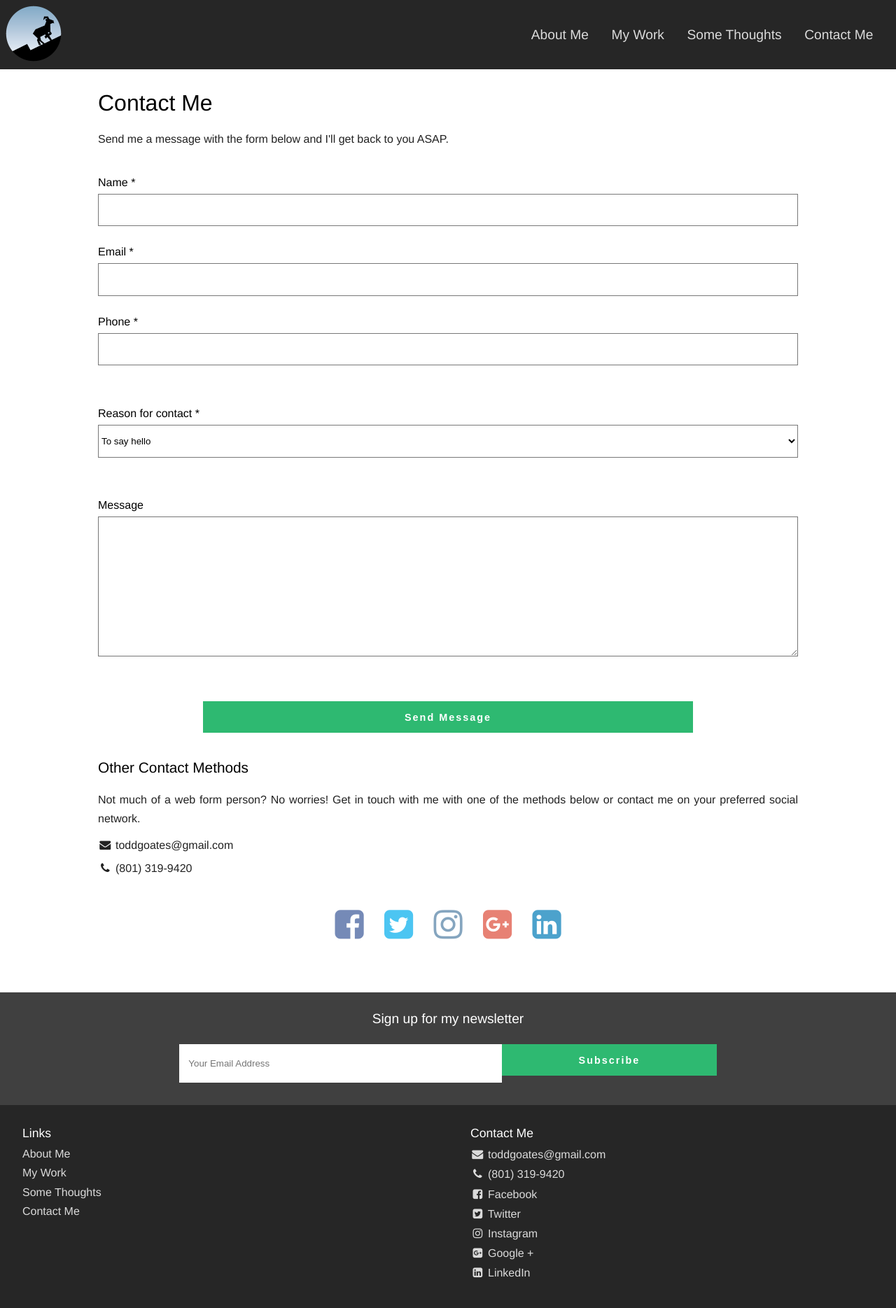
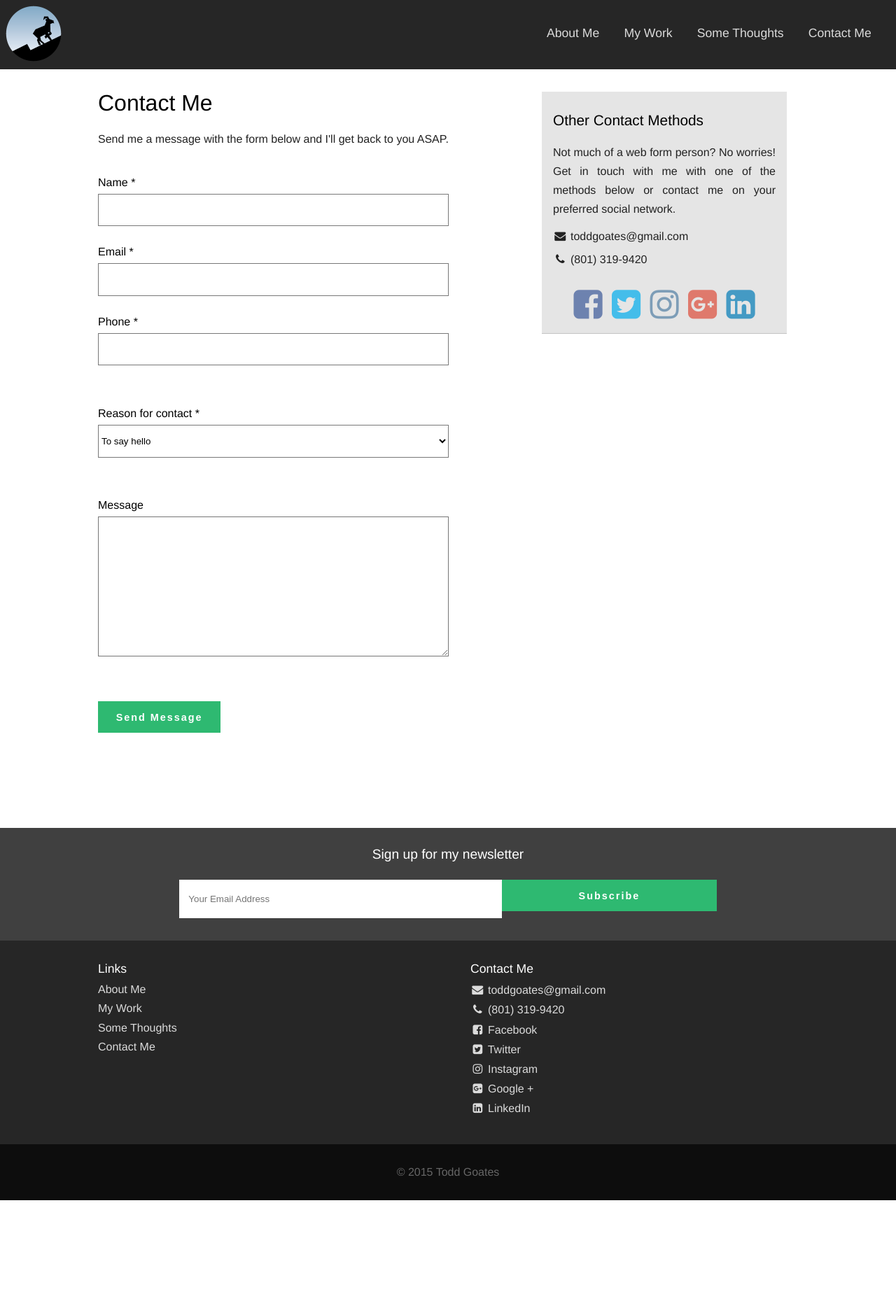
Before and after one commit to toddgoates/Goat-Site-Design, a PHP site: page /contact.php in a window 1280 px wide. Shown: the top 1869 px of the page at 70% size. After the commit the page ends 1715 px from the top, so only its background shows below. Run offline with PHP 8.4, Linux system fonts and the light colour scheme; some libraries are stand-ins or nearby versions.

Commit message:
Continue to make changes to desktop css.  Add some necessary classes to sections and a div to the footer.

```diff
--- a/contact.php
+++ b/contact.php
@@ -33,7 +33,7 @@
 
     <div class="main-content">
         <div class="wrapper">
-            <section>
+            <section class="form">
                 <h1>Contact Me</h1>
                 <p>Send me a message with the form below and I'll get back to you ASAP.</p>
                 <form id="contact" action="send.php" method="POST" enctype="multipart/form-data">
@@ -107,7 +107,7 @@
                     <button type="submit" name="submit" class="submit-button">Send Message</button>
                 </form>
             </section>
-            <section>
+            <section class="other-contact">
                 <h2>Other Contact Methods</h2>
                 <p>Not much of a web form person?  No worries!  Get in touch with me with one of the methods below or contact me on your preferred social network.</p>
                 <ul class="no-bullet">
@@ -115,7 +115,7 @@
                     <li><i class="fa fa-fw fa-phone"></i> (801) 319-9420</li>
                 </ul>
                 <div class="other-contact">
-                    <ul>
+                    <ul class="social-list">
                         <li class="social">
                             <a href="https://www.facebook.com/todd.goates" target="_blank" id="facebook">
                                 <i class="fa fa-facebook-square"></i>
@@ -145,6 +145,7 @@
                 </div>
                 <div class="clear-fix"></div>
             </section>
+            <div class="clear-fix"></div>
         </div>
     </div>
 
--- a/css/main.css
+++ b/css/main.css
@@ -576,17 +576,13 @@ section {margin-bottom: 2.5em;}
 .main-content form .submit-button:hover {
     background: rgba(46, 185, 113, 0.8);
 }
-.main-content .no-bullet li {
-    list-style-type: none;
-    margin: 1em 0;
-}
-.main-content .other-contact ul {
-    margin: 3em 0 0 0;
+.main-content .other-contact ul.social-list {
+    margin: 2em 0 0 0;
     padding: 0;
     list-style-type: none;
     text-align: center;
 }
-.main-content .other-contact ul li {
+.main-content .other-contact ul.social-list li {
     display: inline;
     margin: 0;
     padding: 0;
@@ -602,6 +598,10 @@ section {margin-bottom: 2.5em;}
 .main-content .other-contact li a#google-plus:hover {color: rgba(221, 75, 57, 1);}
 .main-content .other-contact li a#linkedin {color: rgba(0, 123, 182, 0.7);}
 .main-content .other-contact li a#linkedin:hover {color: rgba(0, 123, 182, 1);}
+.main-content .no-bullet li {
+    list-style-type: none;
+    margin: 1em 0;
+}
 
 /**********
 TABLET CSS
@@ -719,7 +719,7 @@ TABLET CSS
     }
 
     /*** CONTACT PAGE ***/
-    .main-content .other-contact ul li {margin: 0.5em;}
+    .main-content .other-contact ul li {margin: 1em 0;}
 
 } /* End tablet */
 
@@ -746,8 +746,10 @@ DESKTOP CSS
         right: -1em;
         z-index: 9000;
     }
-    nav li {
-        float: left;
+    nav li {float: left;}
+    nav li a {
+        font-size: 1.1em;
+        margin-right: 2em;
     }
 
     /*** LANDING AREA ***/
@@ -768,14 +770,55 @@ DESKTOP CSS
     /*** BLOG ***/
     .blog .project img { max-width: 15%;}
 
+    /*** FOOTER ***/
+    footer .wrapper .middle {
+        width: 1000px;
+        display: block;
+        margin: 0 auto;
+    }
+
     /*** ABOUT PAGE / OTHER PAGE ELEMENTS ***/
     .main-content {
         max-width: 1000px;
         display: block;
         margin: 0 auto;
-        padding: 2em 0;
+        padding: 2em 1em;
     }
-    .main-content img.me-pic {max-width: 25%;}\
+    section {margin-bottom: 4em;}
+    .main-content img.me-pic,
     .main-content .cta-button {max-width: 25%;}
 
+    /*** WORK PAGE ***/
+    .main-content .projects .project-icon {max-width: 20%;}
+
+    /*** BLOG PAGE ***/
+    section.thoughts {
+        max-width: 60%;
+        float: left;
+    }
+    section.twitter {
+        max-width: 40%;
+        float: right;
+        box-sizing: border-box;
+        padding: 0 1em 0 5em;
+    }
+    /*** CONTACT PAGE ***/
+    section.form {
+        max-width: 60%;
+        float: left;
+        box-sizing: border-box;
+    }
+    .main-content form .submit-button {
+        max-width: 35%;
+        margin: 0;
+    }
+    section.other-contact {
+        background: rgba(0, 0, 0, 0.1);
+        border-bottom: solid 1px rgba(0, 0, 0, 0.15);
+        max-width: 35%;
+        float: right;
+        box-sizing: border-box;
+        margin: 0 1em 0 5em;
+        padding: 0 1em 1em 1em;
+    }
 }
--- a/includes/footer.php
+++ b/includes/footer.php
@@ -12,6 +12,7 @@
 		</form>
 	</div>
 	<div class="wrapper">
+        <div class="middle">
             <div class="footer-left">
                 <h4>Links</h4>
                 <ul>
@@ -61,6 +62,7 @@
                     </li>
                 </ul>
             </div>
+        </div>
         <div class="clear-fix"></div>
 	</div>
 	<div class="footer-bottom">
--- a/thoughts.php
+++ b/thoughts.php
@@ -32,7 +32,7 @@
 
         <div class="main-content">
             <div class="wrapper">
-                <section>
+                <section class="thoughts">
                     <h1>Some Thoughts</h1>
                     <p>Below are some different blog entries on the topic of technology and my quest to become the greatest web developer ever:</p>
                     <figure>
@@ -50,10 +50,11 @@
                         </figcaption>
                     </figure>
                 </section>
-                <section>
+                <section class="twitter">
                     <h2>Some Tweets</h2>
                     <div class="tweet-container" id="tweetlist"></div>
                 </section>
+                <div class="clear-fix"></div>
             </div>
         </div>
 
```
Lines whose indentation alone changed are shown as unchanged.
